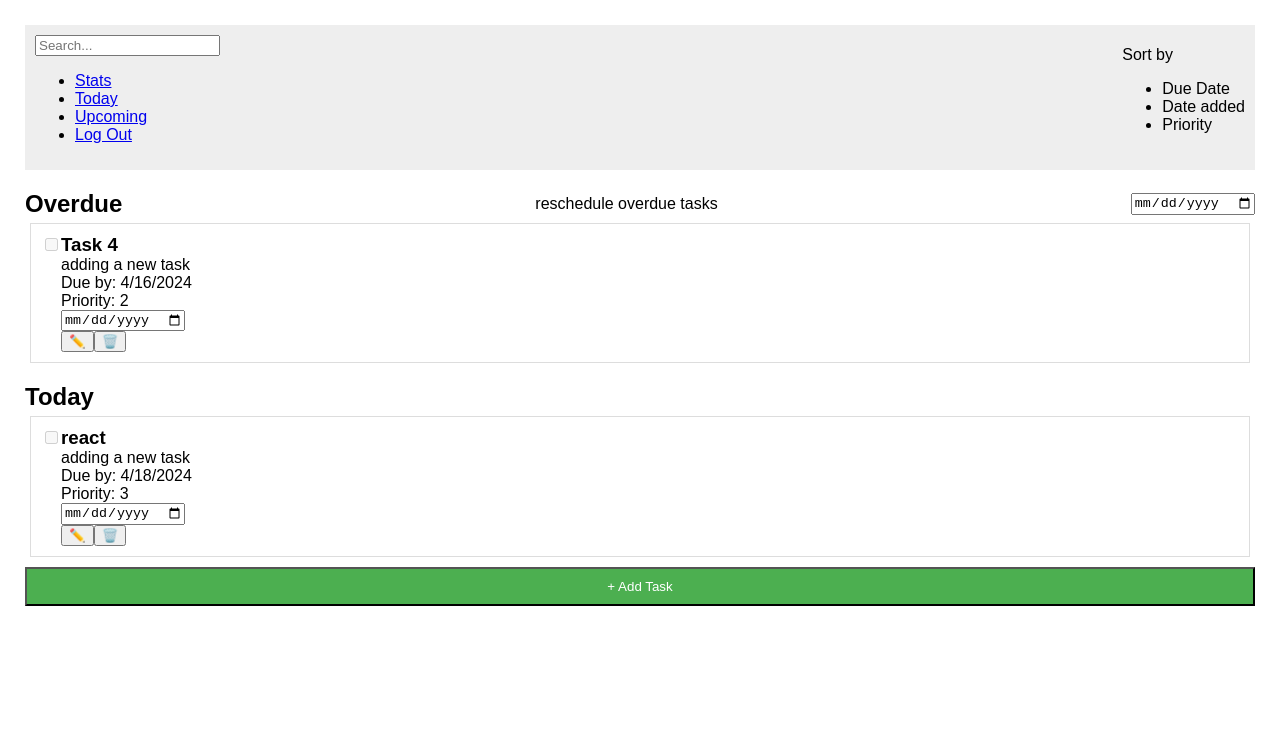
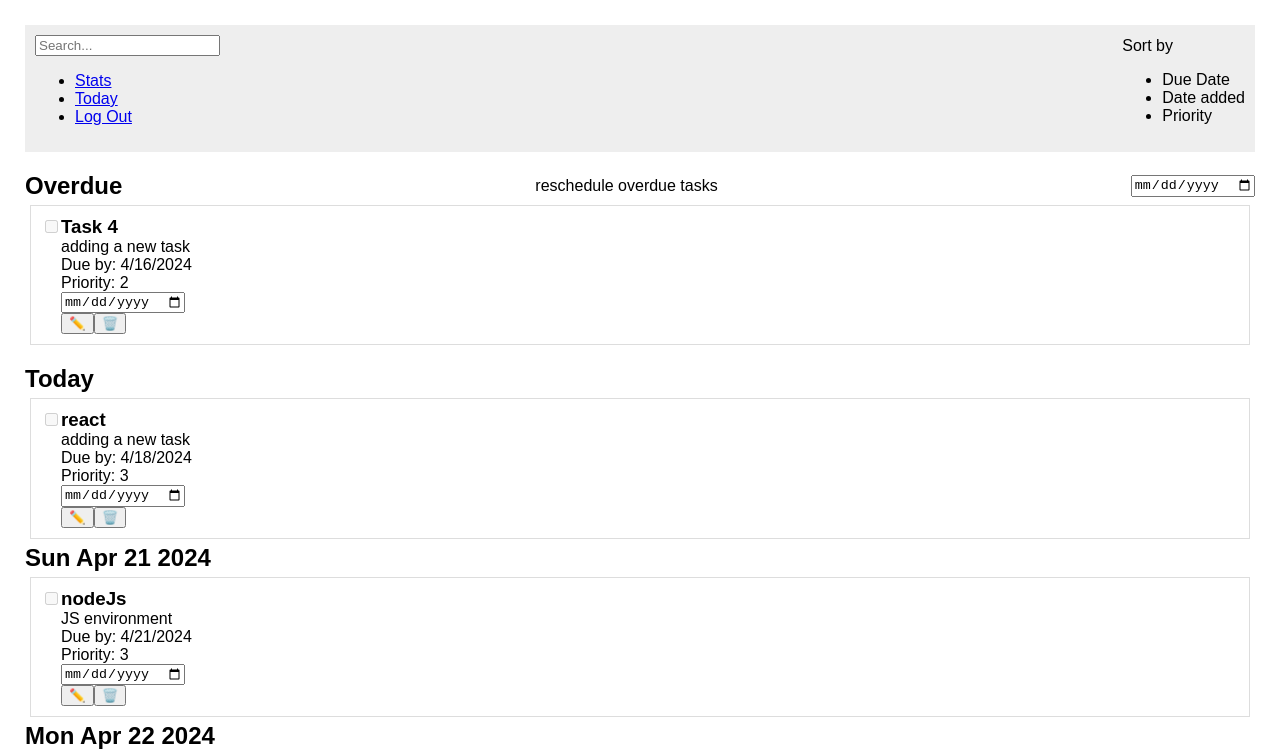
Before and after one commit to elvis-visi/todoApp, a React (Vite) app in the folder frontend/: page / in a window 1280 px wide. Shown: the top 754 px of the page. Built offline with nearby package versions, Linux system fonts and the light colour scheme.

Commit message:
Filtering tasks by their dates, overdue, today, and the following dates

```diff
--- a/frontend/src/components/Menu.jsx
+++ b/frontend/src/components/Menu.jsx
@@ -5,7 +5,6 @@ export default function Menu() {
         <ul className="menu-items">
           <li><a href="/stats">Stats</a></li>
           <li><a href="/today">Today</a></li>
-          <li><a href="/upcoming">Upcoming</a></li>
           <li><a href="/logout">Log Out</a></li>
         </ul>
       </div>
--- a/frontend/src/components/TaskListView.jsx
+++ b/frontend/src/components/TaskListView.jsx
@@ -1,6 +1,25 @@
 import Header from "./Header";
 import TaskItem from "./TaskItem";
 import AddNewTaskButton from './AddNewTaskButton'
+
+
+const groupTasksByDueDate = (tasks, todayAtMidnight) => {
+
+  return tasks
+    .filter(task => new Date(task.dueDate) > todayAtMidnight)
+    .reduce((acc,task) => {
+      //for each task we check whether its dueDate is a property in acc
+      const dateStr = new Date(task.dueDate).toDateString();
+      //if not create that property and add key-value  dueDateStr- [] to acc
+      if(!acc[dateStr]){
+        acc[dateStr] = [];
+      }
+      //else push the task to th
+      acc[dateStr].push(task)
+      return acc;
+    },{})
+}
+
 
 const TaskListView = ({ tasks }) => {
     const todayAtMidnight = new Date();
@@ -11,6 +30,7 @@ const TaskListView = ({ tasks }) => {
     const todaysTasks = tasks.filter(task =>
       new Date(task.dueDate).toDateString() === new Date().toDateString()
     );
+    const groupedUpcomingTasks = groupTasksByDueDate(tasks, todayAtMidnight);
 
     return (
       <div className="task-list-view">
@@ -42,6 +62,14 @@ const TaskListView = ({ tasks }) => {
           </>
         )}
 
+   {Object.entries(groupedUpcomingTasks).map(([date, tasks]) => (
+        <section key={date}>
+          <h2>{date}</h2>
+          {tasks.map(task =>
+          <TaskItem key={task.id} {...task} />)}
+        </section>
+      ))}
+
         <AddNewTaskButton />
       </div>
     );
```
